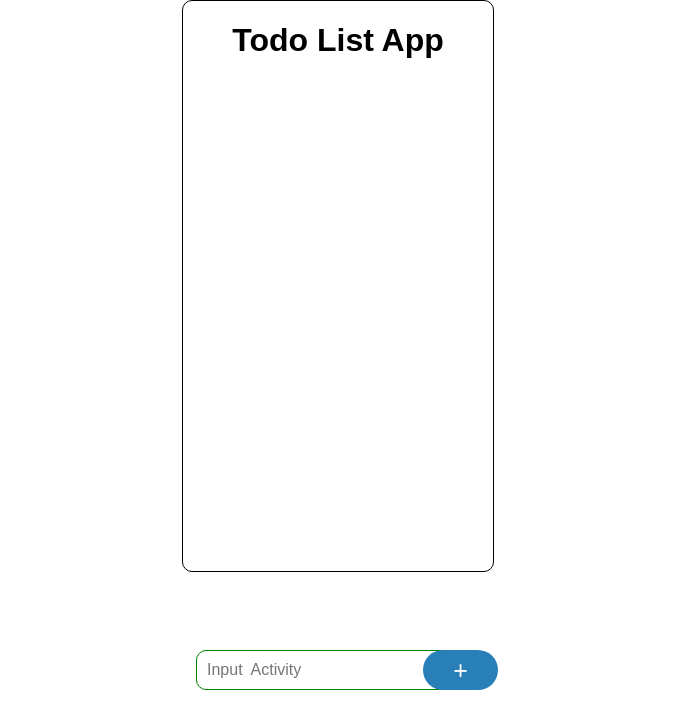
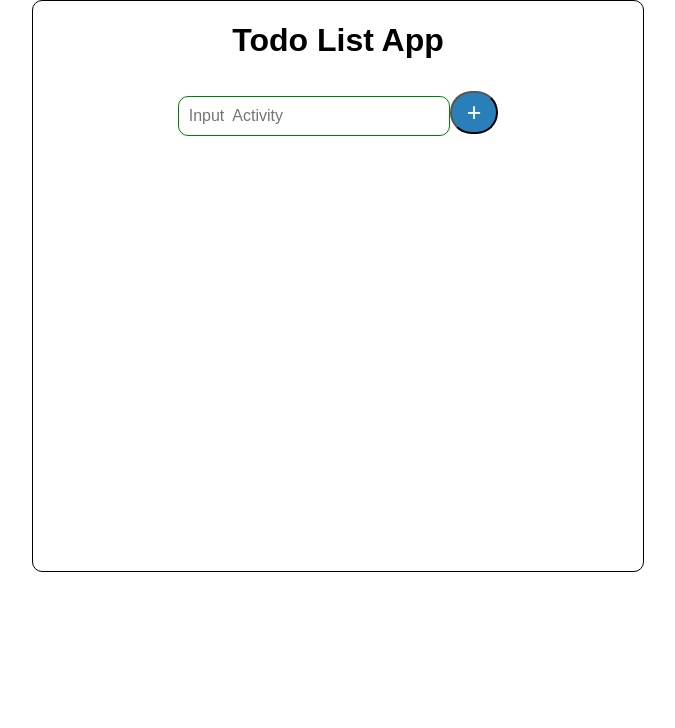
Before and after one commit to ipulsaepulloh/app-reactjs, a React (Create React App) app: page / in a window 1280 px wide. Shown: the top 728 px of the page, without its empty margins (302-977 px from the left). Built offline with nearby package versions, Linux system fonts and the light colour scheme.

Commit message:
Fix styling in App

```diff
--- a/package.json
+++ b/package.json
@@ -5,8 +5,7 @@
   "dependencies": {
     "react": "^16.7.0",
     "react-dom": "^16.7.0",
-    "react-scripts": "2.1.3",
-    "yarn": "^1.12.3"
+    "react-scripts": "2.1.3"
   },
   "scripts": {
     "start": "react-scripts start",
--- a/src/App.css
+++ b/src/App.css
@@ -7,21 +7,14 @@
   flex-direction: column;
   align-items: space-around;
   background-color: white;
-  border: 1px solid ;
+  border: 1px solid;
   padding: 0 5px;
   color: black;
   text-align: center;
-  width: 300px;
+  width: 600px;
   height: 570px;
   margin: 0 auto;
   border-radius: 10px;
-}
-
-.header:after {
-  content: "";
-  display: table;
-  clear: both;
-  padding: 1px 5px;
 }
 
 ul {
@@ -58,7 +51,7 @@ ul li.checked {
 }
 
 ul li.checked::before {
-  content: '';
+  content: "";
   position: absolute;
   border-color: green;
   border-style: solid;
@@ -82,36 +75,26 @@ ul li.checked::before {
   color: white;
 }
 
-input {
+.todo-input {
   margin: 10px 0px 10px 0;
-  border: 0.5px solid green;
+  border: 1px solid green;
   border-radius: 10px;
   width: 250px;
   padding: 10px;
-  float: left;
   font-size: 16px;
   cursor: pointer;
-  position: fixed;
-  bottom: 100px;
-  left: 498px;
 }
 
 .addBtn {
-  z-index: 1;
   margin: 10px 0px 10px 0;
-  padding: 5.5px;
-  width: 5%;
-  background: #2980B9;
+  padding: 5px 15px;
+  background: #2980b9;
   color: rgb(255, 255, 255);
-  float: left;
-  left: 725px;
   text-align: center;
   font-size: 25px;
   transition: 0.3s;
   border-radius: 100px;
   cursor: pointer;
-  position: fixed;
-  bottom: 100px;
 }
 
 .addBtn:hover {
--- a/src/App.js
+++ b/src/App.js
@@ -1,7 +1,6 @@
-import React, { Component } from 'react';
-import logo from './logo.svg';
-import './App.css';
-
+import React, { Component } from "react"
+import logo from "./logo.svg"
+import "./App.css"
 
 class App extends Component {
   state = {
@@ -19,19 +18,17 @@ class App extends Component {
     this.setState(prevState => ({
       todos: prevState.todos.concat({ text: this.state.todo, done: false }),
       todo: ""
-
     }))
   }
 
   handleInputChange(event) {
-    const target = event.target;
-    const value = target.type === 'checkbox' ? target.checked : target.value;
-    const name = target.name;
+    const target = event.target
+    const value = target.type === "checkbox" ? target.checked : target.value
+    const name = target.name
 
     this.setState({
       [name]: value
-    });
-
+    })
   }
 
   finishTodo = i => {
@@ -55,32 +52,48 @@ class App extends Component {
   }
 
   render() {
-
     return (
       <div className="App">
         <div id="todo" className="header">
           <h1>Todo List App</h1>
+
+          <form onSubmit={this.onSubmit}>
+            <input
+              onChange={this.onChange}
+              value={this.state.todo}
+              type="text"
+              id="input"
+              placeholder="Input  Activity"
+              className="todo-input"
+            />
+            <input type="submit" className="addBtn" value="+" />
+          </form>
+
           <ul>
-            {
-              this.state.todos.map((todo, i) => (
-                <li key={i}><form onClick={() => this.finishTodo(i)} style={{ textDecoration: todo.done && 'line-through' }}>{todo.text}</form>
-                  <input
-                    name="isGoing"
-                    type="checkbox"
-                    checked={this.state.isGoing}
-                    onChange={this.handleInputChange} />
-                  <span onClick={() => this.deleteTodo(i)} className="delBtn">x</span>
-                </li>
-              ))
-            }
+            {this.state.todos.map((todo, i) => (
+              <li key={i}>
+                <span
+                  onClick={() => this.finishTodo(i)}
+                  style={{ textDecoration: todo.done && "line-through" }}
+                >
+                  {todo.text}
+                </span>
+                <input
+                  name="isGoing"
+                  type="checkbox"
+                  checked={this.state.isGoing}
+                  onChange={this.handleInputChange}
+                />
+                <span onClick={() => this.deleteTodo(i)} className="delBtn">
+                  x
+                </span>
+              </li>
+            ))}
           </ul>
-          <input onChange={this.onChange} value={this.state.todo} type="text" id="input" placeholder="Input  Activity" />
-          <form onClick={this.onSubmit} className="addBtn">+</form>
         </div>
-
       </div>
-    );
+    )
   }
 }
 
-export default App;
+export default App
```
Also changed, not shown: 1 other file (tests, documents, lock files or other folders).
